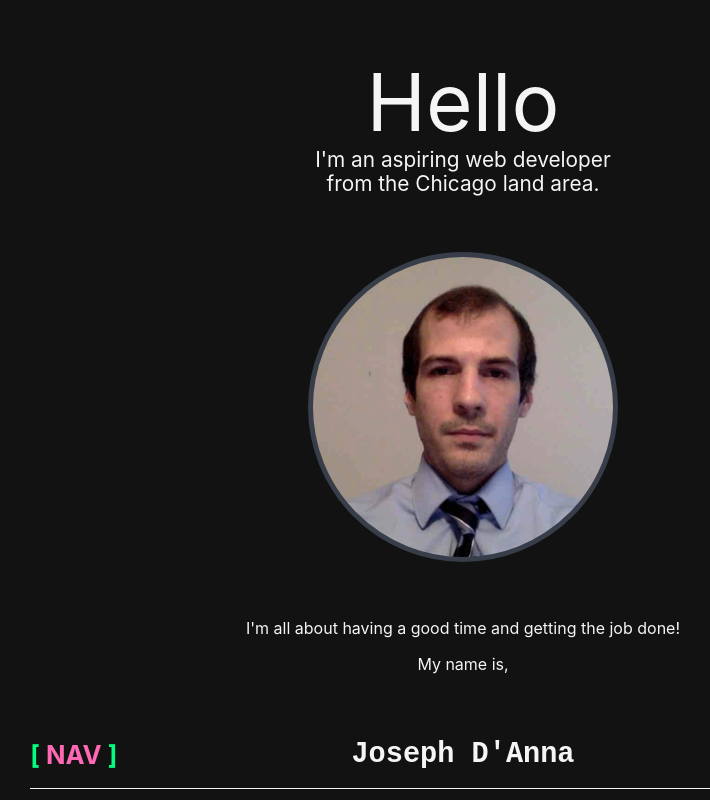
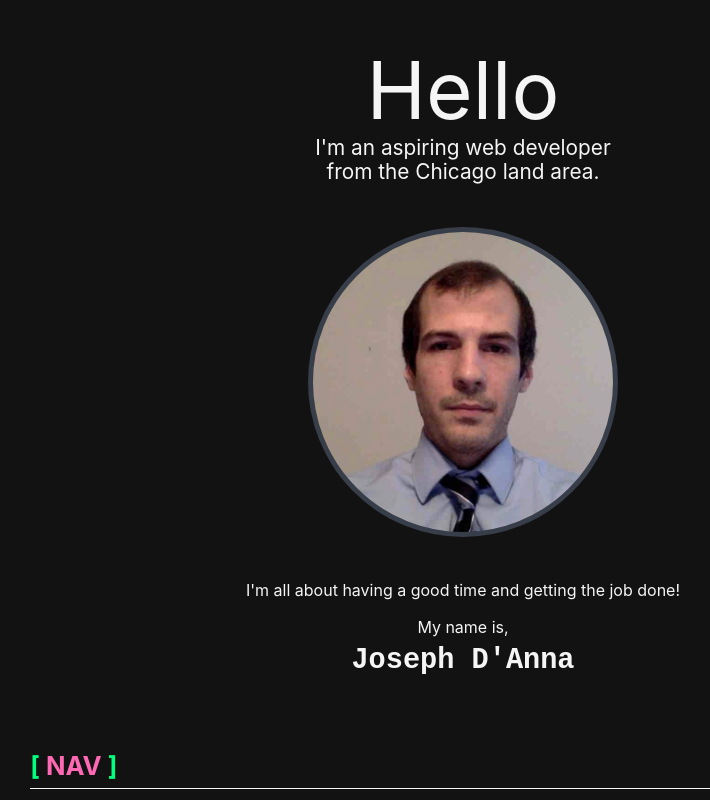
Before and after one commit to jodyanna/portfolio, a React (Create React App) app: page / in a window 1280 px wide. Shown: the top 800 px of the page, without its empty margins (177-887 px from the left). Built offline with nearby package versions, Linux system fonts and the light colour scheme; no server answers.

Commit message:
moved name into intro

```diff
--- a/src/components/Header.js
+++ b/src/components/Header.js
@@ -13,7 +13,7 @@ class Header extends React.Component {
     return (
       <header className={styles.header}>
         <div className={styles.container}>
-          <h1 className={styles.h1}>Joseph D'Anna</h1>
+
           <Navigation />
         </div>
         <hr/>
--- a/src/components/Intro.js
+++ b/src/components/Intro.js
@@ -33,6 +33,7 @@ class Intro extends React.Component {
               <br/>
               My name is,
             </span>
+            <h1 className={styles.h1}>Joseph D'Anna</h1>
           </div>
         </div>
       </section>
--- a/src/styles/modules/Header.module.css
+++ b/src/styles/modules/Header.module.css
@@ -8,16 +8,7 @@
     background-color: #121212;
 }
 
-.h1 {
-    font-family: monospace;
-    font-size: 2.2em;
-    margin: 0.3em 0;
-    text-align: center;
-    width: 80%;
 
-    position: sticky;
-    top: 0;
-}
 
 .container {
     display: flex;
--- a/src/styles/modules/Intro.module.css
+++ b/src/styles/modules/Intro.module.css
@@ -2,6 +2,14 @@
 .section {
     margin-top: 0;
     justify-content: space-evenly;
+}
+
+.h1 {
+    font-family: monospace;
+    font-size: 2.2em;
+    margin: 0.3em 0;
+    text-align: center;
+    width: 100%;
 }
 
 .h2 {
--- a/src/styles/modules/Navigation.module.css
+++ b/src/styles/modules/Navigation.module.css
@@ -1,13 +1,11 @@
 
 .container {
-    position: absolute;
-    z-index: 1;
-
     display: flex;
     display: -webkit-flex;
     align-items: flex-end;
 
     width: 100%;
+    height: 50px;
 }
 
 .menuVisible {
```
